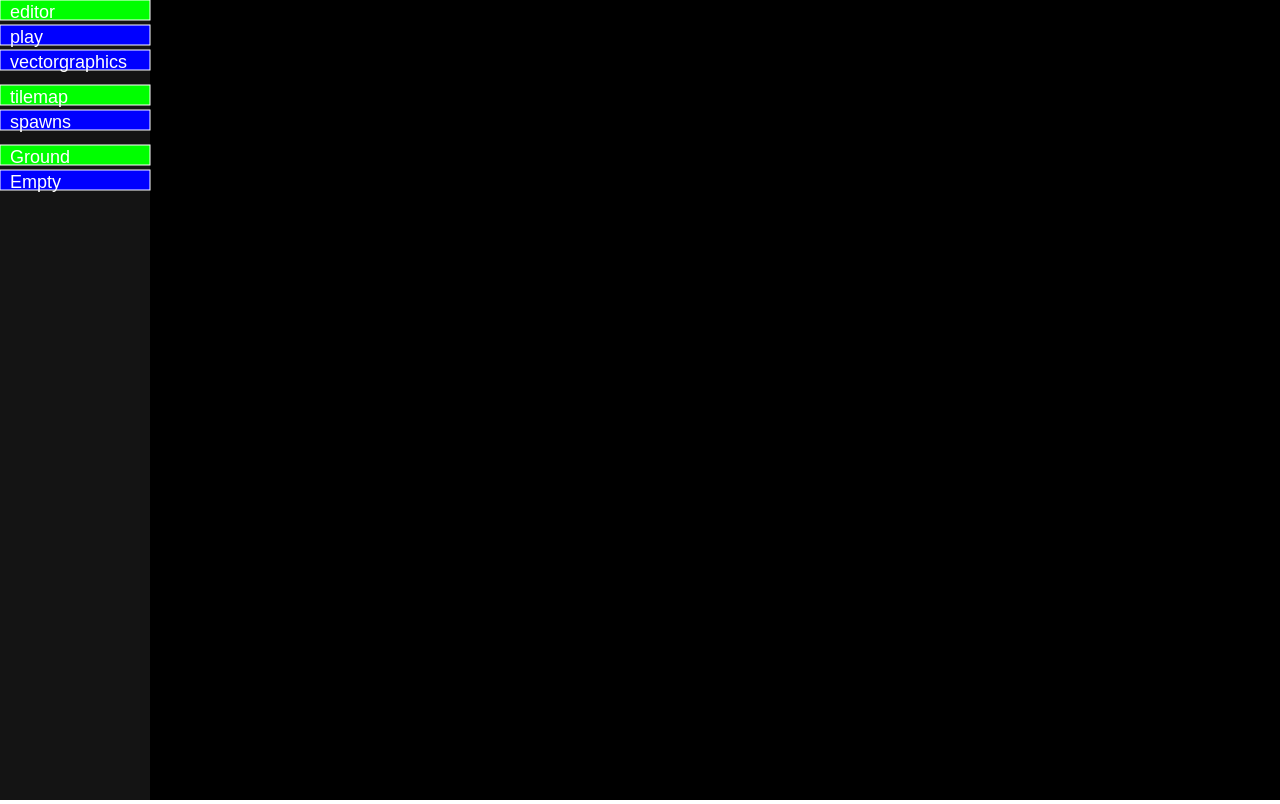
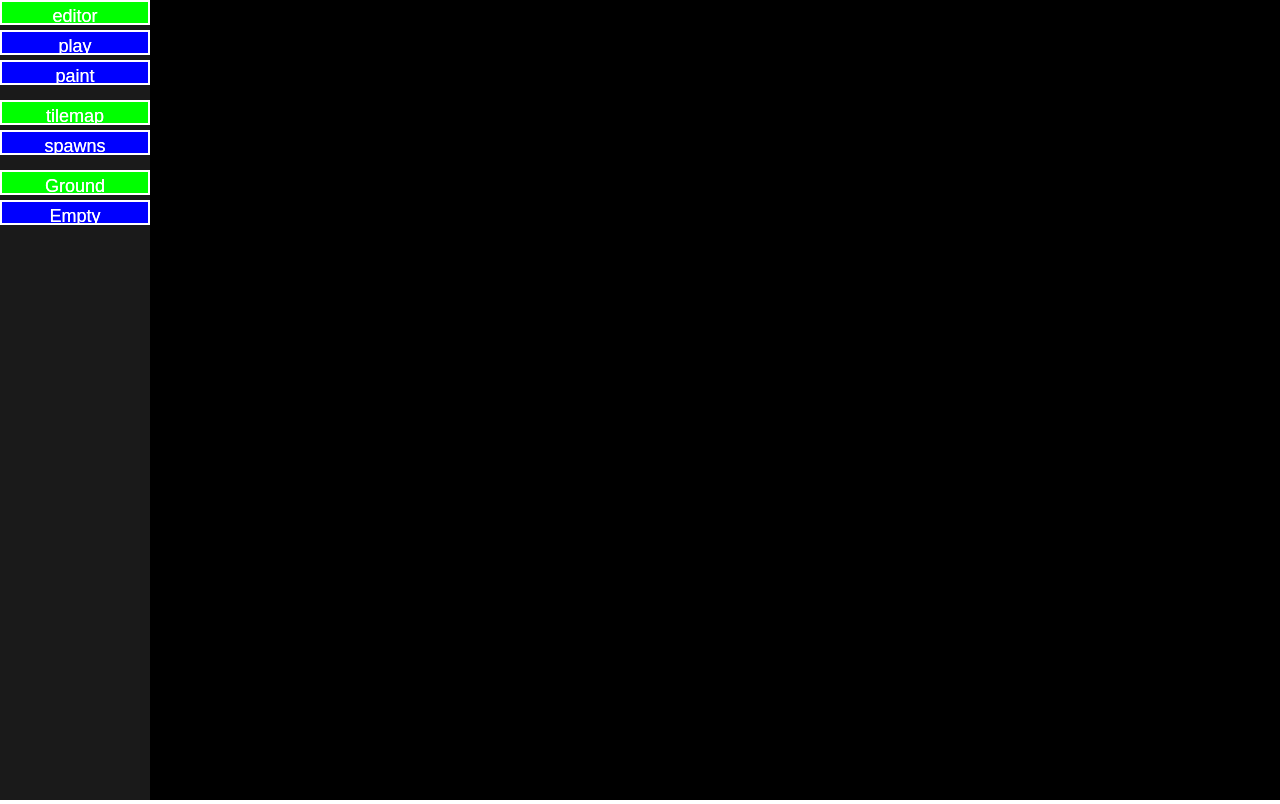
Before and after one commit to DragonJT/Platformer, a plain HTML site: page index.html in a window 1280 px wide. Drawn offline with Linux system fonts and the light colour scheme.

Commit message:
started using webgl

```diff
--- /dev/null
+++ b/graphics.js
@@ -0,0 +1,195 @@
+
+function Graphics(){
+
+    function CreateShader(vsSource, fsSource){
+        var vertexShader = gl.createShader(gl.VERTEX_SHADER);
+        gl.shaderSource(vertexShader, vsSource);
+        gl.compileShader(vertexShader);
+
+        if (!gl.getShaderParameter(vertexShader, gl.COMPILE_STATUS)) {
+            console.error(gl.getShaderInfoLog(vertexShader));
+        }
+
+        var fragmentShader = gl.createShader(gl.FRAGMENT_SHADER);
+        gl.shaderSource(fragmentShader, fsSource);
+        gl.compileShader(fragmentShader);
+
+        if (!gl.getShaderParameter(fragmentShader, gl.COMPILE_STATUS)) {
+            console.error(gl.getShaderInfoLog(fragmentShader));
+        }
+
+        var program = gl.createProgram();
+        gl.attachShader(program, vertexShader);
+        gl.attachShader(program, fragmentShader);
+        gl.linkProgram(program);
+
+        if (!gl.getProgramParameter(program, gl.LINK_STATUS)) {
+            console.error(gl.getProgramInfoLog(program));
+        }
+        return program;
+    }
+
+    function CreateTexture(image, w, h){
+        var texture = gl.createTexture();
+        gl.bindTexture(gl.TEXTURE_2D, texture);
+        gl.texImage2D(gl.TEXTURE_2D, 0, gl.RGBA, w, h, 0, gl.RGBA, gl.UNSIGNED_BYTE, new Uint8Array(image));
+        gl.texParameteri(gl.TEXTURE_2D, gl.TEXTURE_MIN_FILTER, gl.NEAREST);
+        gl.texParameteri(gl.TEXTURE_2D, gl.TEXTURE_MAG_FILTER, gl.NEAREST);
+        return texture;
+    }
+
+    function DrawText(x, y, w, h, text, fontSize, tint){
+        var texture = gl.createTexture();
+        gl.bindTexture(gl.TEXTURE_2D, texture);
+        tempCTX.canvas.width = w;
+        tempCTX.canvas.height = h;
+        tempCTX.font = fontSize+'px Arial';
+        var size = tempCTX.measureText(text);
+        tempCTX.fillStyle = 'white';
+        tempCTX.fillText(text, w/2 - size.width/2, h/2 + fontSize/2);
+        gl.texImage2D(gl.TEXTURE_2D, 0, gl.RGBA, gl.RGBA, gl.UNSIGNED_BYTE, tempCTX.canvas);
+        gl.texParameteri(gl.TEXTURE_2D, gl.TEXTURE_MIN_FILTER, gl.NEAREST);
+        gl.texParameteri(gl.TEXTURE_2D, gl.TEXTURE_MAG_FILTER, gl.NEAREST);
+        DrawTexture(x,y,w,h,texture,tint,1);
+        gl.deleteTexture(texture);
+    }
+
+    function DeleteTexture(texture){
+        gl.deleteTexture(texture);
+    }
+
+    function Clear(){
+        gl.clear(gl.COLOR_BUFFER_BIT);
+    }
+
+    function DrawTexture(x, y, w, h, texture, tint = [1,1,1,1]){
+        gl.bindTexture(gl.TEXTURE_2D, texture);
+        gl.uniform4fv(gl.getUniformLocation(program, 'tint'), tint);
+        gl.uniformMatrix4fv(gl.getUniformLocation(program, 'model'), false, MDN.trs(x+w/2,y+h/2,0,w,h));
+        gl.uniformMatrix4fv(gl.getUniformLocation(program,
+            'view'), false, MDN.orthographicMatrix(0,canvas.width,canvas.height,0,-1,1));
+
+        gl.drawArrays(gl.TRIANGLES, 0, 6);
+    }
+
+    function DrawRect(x, y, w, h, tint){
+        DrawTexture(x,y,w,h,whiteTex,tint);
+    }
+
+    function DrawRectBorder(x, y, w, h, border, tint){
+        DrawRect(x,y,border,h,tint);
+        DrawRect(x+w-border,y,border,h,tint);
+        DrawRect(x,y,w,border,tint);
+        DrawRect(x,y+h-border,w,border,tint);
+    }
+
+    function GetCanvasWidth(){
+        return canvas.width;
+    }
+
+    function GetCanvasHeight(){
+        return canvas.height;
+    }
+
+    var canvas = document.createElement('canvas');
+    document.body.style.margin = '0px';
+    document.body.style.overflow = 'hidden';
+    document.body.appendChild(canvas);
+    canvas.width = window.innerWidth;
+    canvas.height = window.innerHeight;
+
+    var tempCanvas = document.createElement('canvas');
+    var tempCTX = tempCanvas.getContext('2d');
+
+    addEventListener('resize', ()=>{
+        canvas.width = window.innerWidth;
+        canvas.height = window.innerHeight;
+    });
+
+    var gl = canvas.getContext("webgl2");
+    if (!gl) {
+        console.error("WebGL 2 not available");
+        document.body.innerHTML = "This example requires WebGL 2 which is unavailable on this system."
+    }
+
+    gl.clearColor(0, 0, 0, 1);
+
+    /////////////////////
+    // SET UP PROGRAM
+    /////////////////////
+
+    var vsSource =
+    `#version 300 es
+    layout (location=0) in vec4 position;
+    layout (location=1) in vec2 texCoord;
+
+    uniform mat4 model;
+    uniform mat4 view;
+    out vec2 vTexCoord;
+
+    void main() {
+        vTexCoord = texCoord;
+        gl_Position = view * model * position;
+    }`;
+
+    var fsSource =
+    `#version 300 es
+    precision highp float;
+
+    uniform sampler2D uTexture;
+    uniform vec4 tint;
+
+    in vec2 vTexCoord;
+    out vec4 fragColor;
+
+    void main() {
+        vec4 color = texture(uTexture, vTexCoord) * tint;
+        fragColor = color;
+    }`;
+
+    var program = CreateShader(vsSource, fsSource);
+    gl.useProgram(program);
+
+    /////////////////////
+    // SET UP GEOMETRY
+    /////////////////////
+
+    var triangleArray = gl.createVertexArray();
+    gl.bindVertexArray(triangleArray);
+
+    var positions = new Float32Array([
+        -0.5, -0.5, 0.0,
+        0.5, -0.5, 0.0,
+        0.5, 0.5, 0.0,
+        -0.5, -0.5, 0.0,
+        0.5, 0.5, 0.0,
+        -0.5, 0.5, 0.0
+    ]);
+
+    var positionBuffer = gl.createBuffer();
+    gl.bindBuffer(gl.ARRAY_BUFFER, positionBuffer);
+    gl.bufferData(gl.ARRAY_BUFFER, positions, gl.STATIC_DRAW);
+    gl.vertexAttribPointer(0, 3, gl.FLOAT, false, 0, 0);
+    gl.enableVertexAttribArray(0);
+
+    var texCoord = new Float32Array([
+        0,0,
+        1,0,
+        1,1,
+        0,0,
+        1,1,
+        0,1
+    ]);
+
+    var texCoordBuffer = gl.createBuffer();
+    gl.bindBuffer(gl.ARRAY_BUFFER, texCoordBuffer);
+    gl.bufferData(gl.ARRAY_BUFFER, texCoord, gl.STATIC_DRAW);
+    gl.vertexAttribPointer(1, 2, gl.FLOAT, false, 0, 0);
+    gl.enableVertexAttribArray(1);
+
+    gl.enable(gl.BLEND);
+    gl.blendFunc(gl.SRC_ALPHA, gl.ONE_MINUS_SRC_ALPHA);
+    var whiteTex = CreateTexture([255,255,255,255], 1, 1);
+
+    return {CreateTexture, DrawTexture, DeleteTexture, DrawText, Clear, DrawRect, DrawRectBorder, GetCanvasWidth, GetCanvasHeight};
+}
--- a/imgui.js
+++ b/imgui.js
@@ -3,46 +3,40 @@ function RectContains(rect, point){
 }
 
 function Button(text){
-    var rect = {x:0, y:guiY, w:150, h:20};
-    guiY += 25;
+    var rect = {x:0, y:guiY, w:150, h:25};
+    guiY += 30;
     var contains = RectContains(rect, mousePos);
     if(contains && e.type == 'mousedown' && e.button == 0){
         return true;
     }
     if(e.type == 'draw'){
         var mousedown = buttons[0];
-        ctx.fillStyle =  contains ? (mousedown ? 'lime': 'magenta') : 'blue';
-        ctx.fillRect(rect.x, rect.y, rect.w, rect.h);
-        ctx.strokeStyle = 'white';
-        ctx.strokeRect(rect.x, rect.y, rect.w, rect.h);
-        ctx.fillStyle = 'white';
-        ctx.font = '18px Arial';
-        ctx.fillText(text, rect.x+10, rect.y+18);
+        var tint = contains ? (mousedown ? [0,1,0,1]: [1,0,1,1]) : [0,0,1,1];
+        gfx.DrawRect(rect.x, rect.y, rect.w, rect.h, tint);
+        gfx.DrawRectBorder(rect.x, rect.y, rect.w, rect.h, 2, [1,1,1,1]);
+        gfx.DrawText(rect.x, rect.y, rect.w, rect.h, text, 18, [1,1,1,1]);
     }
     return false;
 }
 
 function SelectableButton(text, selected){
-    var rect = {x:0, y:guiY, w:150, h:20};
-    guiY += 25;
+    var rect = {x:0, y:guiY, w:150, h:25};
+    guiY += 30;
     var contains = RectContains(rect, mousePos);
     if(contains && e.type == 'mousedown' && e.button == 0){
         return true;
     }
     if(e.type == 'draw'){
-        ctx.fillStyle = 'blue';
+        var tint = [0,0,1,1];
         if(contains){
-            ctx.fillStyle = 'magenta';
+            tint = [1,0,1,1];
         }
         if(selected){
-            ctx.fillStyle = 'lime';
+            tint = [0,1,0,1];
         }
-        ctx.fillRect(rect.x, rect.y, rect.w, rect.h);
-        ctx.strokeStyle = 'white';
-        ctx.strokeRect(rect.x, rect.y, rect.w, rect.h);
-        ctx.fillStyle = 'white';
-        ctx.font = '18px Arial';
-        ctx.fillText(text, rect.x+10, rect.y+18);
+        gfx.DrawRect(rect.x, rect.y, rect.w, rect.h, tint);
+        gfx.DrawRectBorder(rect.x, rect.y, rect.w, rect.h, 2, [1,1,1,1]);
+        gfx.DrawText(rect.x, rect.y, rect.w, rect.h, text, 18, [1,1,1,1]);
     }
     return false;
 }
--- a/main.js
+++ b/main.js
@@ -1,19 +1,7 @@
 
-function CreateCanvas(){
-    var canvas = document.createElement('canvas');
-    document.body.appendChild(canvas);
-    document.body.style.margin = '0px';
-    document.body.style.overflow = 'hidden';
-    canvas.width = window.innerWidth;
-    canvas.height = window.innerHeight;
-    addEventListener('resize', ()=>{
-        canvas.width = window.innerWidth;
-        canvas.height = window.innerHeight;
-    });
-    return canvas.getContext('2d');
-}
 
-var ctx = CreateCanvas();
+var gfx = Graphics();
+
 var mousePos = {x:0, y:0};
 var keys = {};
 var buttons = {};
@@ -21,15 +9,13 @@ var e;
 var guiY = 0;
 var camx = 0;
 var camy = 0;
-var toolbarRect = {x:0, y:0, w:150, h:ctx.canvas.width};
 
 function MouseOverToolbar(){
-    return RectContains(toolbarRect, mousePos);
+    return RectContains( {x:0, y:0, w:150, h:gfx.GetCanvasHeight()}, mousePos);
 }
 
 function MainModeGUI(){
-    ctx.fillStyle = 'rgb(20,20,20)';
-    ctx.fillRect(toolbarRect.x, toolbarRect.y, toolbarRect.w, toolbarRect.h);
+    gfx.DrawRect(0, 0, 150, gfx.GetCanvasHeight(), [0.1,0.1,0.1,1])
     guiY = 0;
 
     for(var m of modes){
@@ -46,8 +32,7 @@ function MainModeGUI(){
 }
 
 function OnEvent(){
-    ctx.fillStyle = 'black';
-    ctx.fillRect(0,0,ctx.canvas.width,ctx.canvas.height);
+    gfx.Clear();
     mode.OnEvent();
     MainModeGUI();
     if(mode.OnGUI){
@@ -101,7 +86,7 @@ var tilemap = TileMap();
 var spawns = Spawns();
 var play = Play();
 var editor = Editor();
-var vectorgraphics = VectorGraphics();
-var modes = [editor, play, vectorgraphics];
+var paint = Paint();
+var modes = [editor, play, paint];
 var mode = editor;
 Draw();
--- /dev/null
+++ b/matrices.js
@@ -0,0 +1,300 @@
+var MDN = {};
+
+MDN.degreesToRadians = 0.0174533;
+
+MDN.identity = function (){
+    return [1,0,0,0,0,1,0,0,0,0,1,0,0,0,0,1];
+}
+
+MDN.trs = function (x,y,angle,sx,sy){
+    return MDN.multiplyArrayOfMatrices([
+        MDN.translateMatrix(x,y,0),
+        MDN.rotateZMatrix(angle*MDN.degreesToRadians),
+        MDN.scaleMatrix(sx, sy, 1)
+    ]);
+}
+
+MDN.multiplyPoint = function (matrix, point) {
+
+  var x = point[0], y = point[1], z = point[2], w = point[3];
+
+  var c1r1 = matrix[ 0], c2r1 = matrix[ 1], c3r1 = matrix[ 2], c4r1 = matrix[ 3],
+      c1r2 = matrix[ 4], c2r2 = matrix[ 5], c3r2 = matrix[ 6], c4r2 = matrix[ 7],
+      c1r3 = matrix[ 8], c2r3 = matrix[ 9], c3r3 = matrix[10], c4r3 = matrix[11],
+      c1r4 = matrix[12], c2r4 = matrix[13], c3r4 = matrix[14], c4r4 = matrix[15];
+
+  return [
+    x*c1r1 + y*c1r2 + z*c1r3 + w*c1r4,
+    x*c2r1 + y*c2r2 + z*c2r3 + w*c2r4,
+    x*c3r1 + y*c3r2 + z*c3r3 + w*c3r4,
+    x*c4r1 + y*c4r2 + z*c4r3 + w*c4r4
+  ];
+}
+
+MDN.multiplyPoint2 = function (matrix, point){
+    var multipliedPoint = MDN.multiplyPoint(matrix, [point[0], point[1], 0, 1]);
+    return [multipliedPoint[0]/multipliedPoint[3], multipliedPoint[1]/multipliedPoint[3]];
+}
+
+MDN.multiplyMatrices = function (a, b) {
+
+  // TODO - Simplify for explanation
+  // currently taken from https://github.com/toji/gl-matrix/blob/master/src/gl-matrix/mat4.js#L306-L337
+
+  var result = [];
+
+  var a00 = a[0], a01 = a[1], a02 = a[2], a03 = a[3],
+      a10 = a[4], a11 = a[5], a12 = a[6], a13 = a[7],
+      a20 = a[8], a21 = a[9], a22 = a[10], a23 = a[11],
+      a30 = a[12], a31 = a[13], a32 = a[14], a33 = a[15];
+
+  // Cache only the current line of the second matrix
+  var b0  = b[0], b1 = b[1], b2 = b[2], b3 = b[3];
+  result[0] = b0*a00 + b1*a10 + b2*a20 + b3*a30;
+  result[1] = b0*a01 + b1*a11 + b2*a21 + b3*a31;
+  result[2] = b0*a02 + b1*a12 + b2*a22 + b3*a32;
+  result[3] = b0*a03 + b1*a13 + b2*a23 + b3*a33;
+
+  b0 = b[4]; b1 = b[5]; b2 = b[6]; b3 = b[7];
+  result[4] = b0*a00 + b1*a10 + b2*a20 + b3*a30;
+  result[5] = b0*a01 + b1*a11 + b2*a21 + b3*a31;
+  result[6] = b0*a02 + b1*a12 + b2*a22 + b3*a32;
+  result[7] = b0*a03 + b1*a13 + b2*a23 + b3*a33;
+
+  b0 = b[8]; b1 = b[9]; b2 = b[10]; b3 = b[11];
+  result[8] = b0*a00 + b1*a10 + b2*a20 + b3*a30;
+  result[9] = b0*a01 + b1*a11 + b2*a21 + b3*a31;
+  result[10] = b0*a02 + b1*a12 + b2*a22 + b3*a32;
+  result[11] = b0*a03 + b1*a13 + b2*a23 + b3*a33;
+
+  b0 = b[12]; b1 = b[13]; b2 = b[14]; b3 = b[15];
+  result[12] = b0*a00 + b1*a10 + b2*a20 + b3*a30;
+  result[13] = b0*a01 + b1*a11 + b2*a21 + b3*a31;
+  result[14] = b0*a02 + b1*a12 + b2*a22 + b3*a32;
+  result[15] = b0*a03 + b1*a13 + b2*a23 + b3*a33;
+
+  return result;
+}
+
+MDN.multiplyArrayOfMatrices = function (matrices) {
+
+  var inputMatrix = matrices[0];
+
+  for(var i=1; i < matrices.length; i++) {
+    inputMatrix = MDN.multiplyMatrices(inputMatrix, matrices[i]);
+  }
+
+  return inputMatrix;
+}
+
+MDN.normalMatrix = function (matrix) {
+
+  /*
+    This function takes the inverse and then transpose of the provided
+    4x4 matrix. The result is a 3x3 matrix. Essentially the translation
+    part of the matrix gets removed.
+
+    https://github.com/toji/gl-matrix
+  */
+
+  var a00 = matrix[0], a01 = matrix[1], a02 = matrix[2], a03 = matrix[3],
+      a10 = matrix[4], a11 = matrix[5], a12 = matrix[6], a13 = matrix[7],
+      a20 = matrix[8], a21 = matrix[9], a22 = matrix[10], a23 = matrix[11],
+      a30 = matrix[12], a31 = matrix[13], a32 = matrix[14], a33 = matrix[15],
+
+      b00 = a00 * a11 - a01 * a10,
+      b01 = a00 * a12 - a02 * a10,
+      b02 = a00 * a13 - a03 * a10,
+      b03 = a01 * a12 - a02 * a11,
+      b04 = a01 * a13 - a03 * a11,
+      b05 = a02 * a13 - a03 * a12,
+      b06 = a20 * a31 - a21 * a30,
+      b07 = a20 * a32 - a22 * a30,
+      b08 = a20 * a33 - a23 * a30,
+      b09 = a21 * a32 - a22 * a31,
+      b10 = a21 * a33 - a23 * a31,
+      b11 = a22 * a33 - a23 * a32,
+
+      // Calculate the determinant
+      det = b00 * b11 - b01 * b10 + b02 * b09 + b03 * b08 - b04 * b07 + b05 * b06;
+
+  if (!det) {
+    return null;
+  }
+  det = 1.0 / det;
+
+  var result = []
+
+  result[0] = (a11 * b11 - a12 * b10 + a13 * b09) * det;
+  result[1] = (a12 * b08 - a10 * b11 - a13 * b07) * det;
+  result[2] = (a10 * b10 - a11 * b08 + a13 * b06) * det;
+
+  result[3] = (a02 * b10 - a01 * b11 - a03 * b09) * det;
+  result[4] = (a00 * b11 - a02 * b08 + a03 * b07) * det;
+  result[5] = (a01 * b08 - a00 * b10 - a03 * b06) * det;
+
+  result[6] = (a31 * b05 - a32 * b04 + a33 * b03) * det;
+  result[7] = (a32 * b02 - a30 * b05 - a33 * b01) * det;
+  result[8] = (a30 * b04 - a31 * b02 + a33 * b00) * det;
+
+  return result;
+}
+
+MDN.rotateXMatrix = function (a) {
+
+  var cos = Math.cos;
+  var sin = Math.sin;
+
+  return [
+       1,       0,        0,     0,
+       0,  cos(a),  -sin(a),     0,
+       0,  sin(a),   cos(a),     0,
+       0,       0,        0,     1
+  ];
+}
+
+MDN.rotateYMatrix = function (a) {
+
+  var cos = Math.cos;
+  var sin = Math.sin;
+
+  return [
+     cos(a),   0, sin(a),   0,
+          0,   1,      0,   0,
+    -sin(a),   0, cos(a),   0,
+          0,   0,      0,   1
+  ];
+}
+
+MDN.rotateZMatrix = function (a) {
+
+  var cos = Math.cos;
+  var sin = Math.sin;
+
+  return [
+    cos(a), -sin(a),    0,    0,
+    sin(a),  cos(a),    0,    0,
+         0,       0,    1,    0,
+         0,       0,    0,    1
+  ];
+}
+
+MDN.translateMatrix = function (x, y, z) {
+	return [
+	    1,    0,    0,   0,
+	    0,    1,    0,   0,
+	    0,    0,    1,   0,
+	    x,    y,    z,   1
+	];
+}
+
+MDN.scaleMatrix = function (w, h, d) {
+	return [
+	    w,    0,    0,   0,
+	    0,    h,    0,   0,
+	    0,    0,    d,   0,
+	    0,    0,    0,   1
+	];
+}
+
+MDN.perspectiveMatrix = function (fieldOfViewInRadians, aspectRatio, near, far) {
+
+  // Construct a perspective matrix
+
+  /*
+     Field of view - the angle in radians of what's in view along the Y axis
+     Aspect Ratio - the ratio of the canvas, typically canvas.width / canvas.height
+     Near - Anything before this point in the Z direction gets clipped (resultside of the clip space)
+     Far - Anything after this point in the Z direction gets clipped (outside of the clip space)
+  */
+
+  var f = 1.0 / Math.tan(fieldOfViewInRadians / 2);
+  var rangeInv = 1 / (near - far);
+
+  return [
+    f / aspectRatio, 0,                          0,   0,
+    0,               f,                          0,   0,
+    0,               0,    (near + far) * rangeInv,  -1,
+    0,               0,  near * far * rangeInv * 2,   0
+  ];
+}
+
+MDN.orthographicMatrix = function(left, right, bottom, top, near, far) {
+
+  // Each of the parameters represents the plane of the bounding box
+
+  var lr = 1 / (left - right);
+  var bt = 1 / (bottom - top);
+  var nf = 1 / (near - far);
+
+  var row4col1 = (left + right) * lr;
+  var row4col2 = (top + bottom) * bt;
+  var row4col3 = (far + near) * nf;
+
+  return [
+     -2 * lr,        0,        0, 0,
+           0,  -2 * bt,        0, 0,
+           0,        0,   2 * nf, 0,
+    row4col1, row4col2, row4col3, 1
+  ];
+}
+
+MDN.normalize = function( vector ) {
+
+  // A utility function to make a vector have a length of 1
+
+  var length = Math.sqrt(
+    vector[0] * vector[0] +
+    vector[1] * vector[1] +
+    vector[2] * vector[2]
+  )
+
+  return [
+    vector[0] / length,
+    vector[1] / length,
+    vector[2] / length
+  ]
+}
+
+MDN.invertMatrix = function( matrix ) {
+
+	// Adapted from: https://github.com/mrdoob/three.js/blob/master/src/math/Matrix4.js
+
+	// Performance note: Try not to allocate memory during a loop. This is done here
+	// for the ease of understanding the code samples.
+	var result = [];
+
+	var n11 = matrix[0], n12 = matrix[4], n13 = matrix[ 8], n14 = matrix[12];
+	var n21 = matrix[1], n22 = matrix[5], n23 = matrix[ 9], n24 = matrix[13];
+	var n31 = matrix[2], n32 = matrix[6], n33 = matrix[10], n34 = matrix[14];
+	var n41 = matrix[3], n42 = matrix[7], n43 = matrix[11], n44 = matrix[15];
+
+	result[ 0] = n23 * n34 * n42 - n24 * n33 * n42 + n24 * n32 * n43 - n22 * n34 * n43 - n23 * n32 * n44 + n22 * n33 * n44;
+	result[ 4] = n14 * n33 * n42 - n13 * n34 * n42 - n14 * n32 * n43 + n12 * n34 * n43 + n13 * n32 * n44 - n12 * n33 * n44;
+	result[ 8] = n13 * n24 * n42 - n14 * n23 * n42 + n14 * n22 * n43 - n12 * n24 * n43 - n13 * n22 * n44 + n12 * n23 * n44;
+	result[12] = n14 * n23 * n32 - n13 * n24 * n32 - n14 * n22 * n33 + n12 * n24 * n33 + n13 * n22 * n34 - n12 * n23 * n34;
+	result[ 1] = n24 * n33 * n41 - n23 * n34 * n41 - n24 * n31 * n43 + n21 * n34 * n43 + n23 * n31 * n44 - n21 * n33 * n44;
+	result[ 5] = n13 * n34 * n41 - n14 * n33 * n41 + n14 * n31 * n43 - n11 * n34 * n43 - n13 * n31 * n44 + n11 * n33 * n44;
+	result[ 9] = n14 * n23 * n41 - n13 * n24 * n41 - n14 * n21 * n43 + n11 * n24 * n43 + n13 * n21 * n44 - n11 * n23 * n44;
+	result[13] = n13 * n24 * n31 - n14 * n23 * n31 + n14 * n21 * n33 - n11 * n24 * n33 - n13 * n21 * n34 + n11 * n23 * n34;
+	result[ 2] = n22 * n34 * n41 - n24 * n32 * n41 + n24 * n31 * n42 - n21 * n34 * n42 - n22 * n31 * n44 + n21 * n32 * n44;
+	result[ 6] = n14 * n32 * n41 - n12 * n34 * n41 - n14 * n31 * n42 + n11 * n34 * n42 + n12 * n31 * n44 - n11 * n32 * n44;
+	result[10] = n12 * n24 * n41 - n14 * n22 * n41 + n14 * n21 * n42 - n11 * n24 * n42 - n12 * n21 * n44 + n11 * n22 * n44;
+	result[14] = n14 * n22 * n31 - n12 * n24 * n31 - n14 * n21 * n32 + n11 * n24 * n32 + n12 * n21 * n34 - n11 * n22 * n34;
+	result[ 3] = n23 * n32 * n41 - n22 * n33 * n41 - n23 * n31 * n42 + n21 * n33 * n42 + n22 * n31 * n43 - n21 * n32 * n43;
+	result[ 7] = n12 * n33 * n41 - n13 * n32 * n41 + n13 * n31 * n42 - n11 * n33 * n42 - n12 * n31 * n43 + n11 * n32 * n43;
+	result[11] = n13 * n22 * n41 - n12 * n23 * n41 - n13 * n21 * n42 + n11 * n23 * n42 + n12 * n21 * n43 - n11 * n22 * n43;
+	result[15] = n12 * n23 * n31 - n13 * n22 * n31 + n13 * n21 * n32 - n11 * n23 * n32 - n12 * n21 * n33 + n11 * n22 * n33;
+
+	var determinant = n11 * result[0] + n21 * result[4] + n31 * result[8] + n41 * result[12];
+
+	if ( determinant === 0 ) {
+		throw new Error("Can't invert matrix, determinant is 0");
+	}
+
+	for( var i=0; i < result.length; i++ ) {
+		result[i] /= determinant;
+	}
+
+	return result;
+}
--- /dev/null
+++ b/paint.js
@@ -0,0 +1,10 @@
+
+
+function Paint(){
+
+    function OnEvent(){
+
+    }
+
+    return {name:'paint', OnEvent};
+}
--- a/spawns.js
+++ b/spawns.js
@@ -3,10 +3,11 @@ function Spawns(){
     var spawnType = 'Player';
     var spawnTypes = ['Player', 'Snake'];
     var spawns = [];
+    const spawnRadius = 10;
 
     function GetColor(type){
-        if(type == 'Player') return 'red';
-        if(type == 'Snake') return 'yellow';
+        if(type == 'Player') return [1,0,0,1];
+        if(type == 'Snake') return [1,1,0,1];
     }
 
     function GetObjects(){
@@ -40,10 +41,8 @@ function Spawns(){
 
     function Draw(){
         for(var spawn of spawns){
-            ctx.beginPath();
-            ctx.arc(spawn.x - camx, spawn.y - camy, 7.5, 0, Math.PI*2);
-            ctx.fillStyle = GetColor(spawn.type);
-            ctx.fill();
+            gfx.DrawRect(spawn.x - spawnRadius - camx, spawn.y - spawnRadius - camy, spawnRadius*2, spawnRadius*2, GetColor(spawn.type));
+            gfx.DrawRectBorder(spawn.x - spawnRadius - camx, spawn.y - spawnRadius - camy, spawnRadius*2, spawnRadius*2, 2, [1,1,1,1]);
         }
     }
 
--- a/tilemap.js
+++ b/tilemap.js
@@ -53,14 +53,13 @@ function TileMap(){
     function Draw(){
         var minx = Math.floor(camx/tileSize);
         var miny = Math.floor(camy/tileSize);
-        var maxx = Math.floor((camx + ctx.canvas.width)/tileSize);
-        var maxy = Math.floor((camy + ctx.canvas.height)/tileSize);
+        var maxx = Math.floor((camx + gfx.GetCanvasWidth())/tileSize);
+        var maxy = Math.floor((camy + gfx.GetCanvasHeight())/tileSize);
         for(var x=minx;x<=maxx;x++){
             for(var y=miny;y<=maxy;y++){
                 var type = GetTile(x,y);
                 if(type == 'Ground'){
-                    ctx.fillStyle = 'lime';
-                    ctx.fillRect(x*tileSize - camx, y*tileSize - camy, tileSize, tileSize);
+                    gfx.DrawRect(x*tileSize - camx, y*tileSize - camy, tileSize, tileSize, [0,1,0,1]);
                 }
             }
         }
--- a/vectorgraphics.js
+++ /dev/null
@@ -1,10 +0,0 @@
-
-
-function VectorGraphics(){
-
-    function OnEvent(){
-
-    }
-
-    return {name:'vectorgraphics', OnEvent};
-}
```
Also changed, not shown: index.html (+3 -1 lines), play.js (+5 -7 lines).
